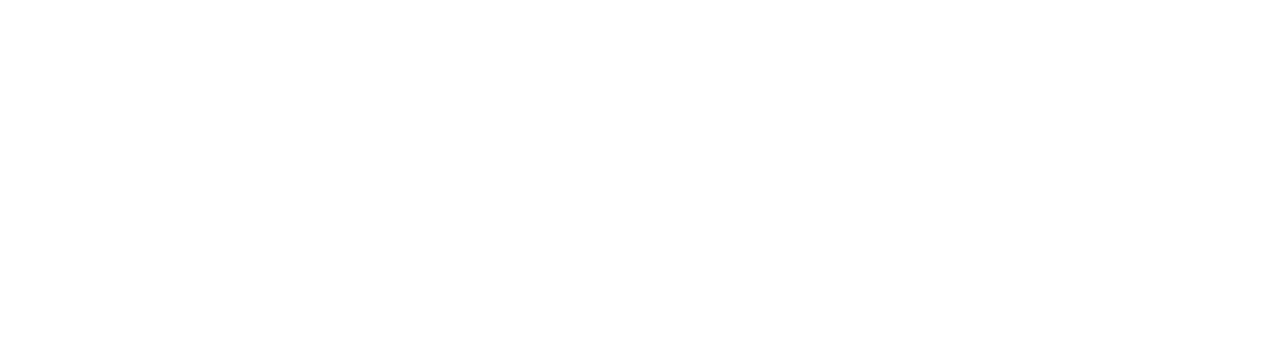
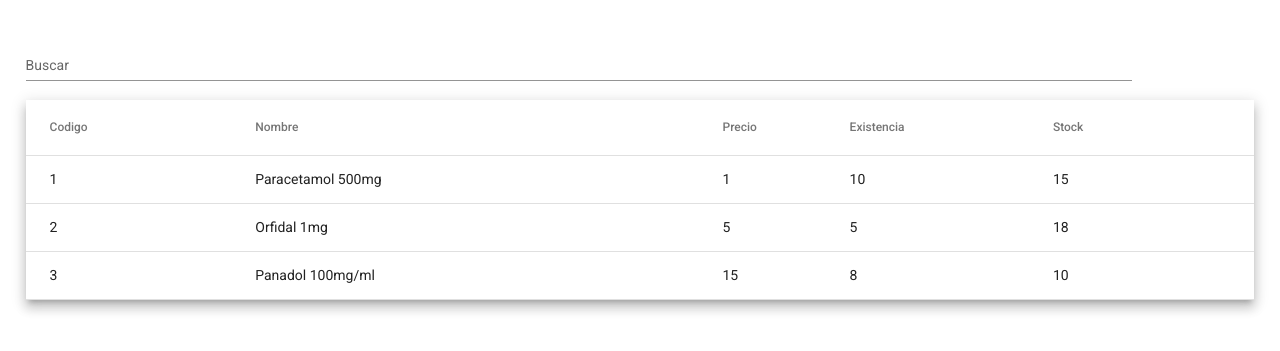
Before and after one commit to Babelfarma3/Fronted, an Angular app: page /ListaDeProductos in a window 1280 px wide. Before the commit this address led to /. Shown: the part 119-470 px from the top of the page. Built offline with nearby package versions, Linux system fonts and the light colour scheme.

Commit message:
Products List

```diff
--- a/src/app/app-routing.module.ts
+++ b/src/app/app-routing.module.ts
@@ -1,3 +1,4 @@
+import { Frame25Component } from './components/frame25/frame25.component';
 import { Frame11Component } from './components/frame11/frame11.component';
 import { Frame3Component } from './components/frame3/frame3.component';
 import { Frame8Component } from './components/frame8/frame8.component';
@@ -19,6 +20,7 @@ const routes: Routes = [
   {path: 'Login', component: Frame8Component},
   {path: 'Contacatanos', component: Frame3Component},
   {path: 'Inicio', component: Frame11Component},
+  {path: 'ListaDeProductos', component: Frame25Component},
 ];
 
 @NgModule({
--- a/src/app/components/frame25/frame25.component.css
+++ b/src/app/components/frame25/frame25.component.css
@@ -0,0 +1,9 @@
+
+table{
+    width: 100%;
+}
+mat-form-field{
+    margin-top: 10%;
+    font-size: 14px;
+    width: 90%;
+}
--- a/src/app/components/frame25/frame25.component.html
+++ b/src/app/components/frame25/frame25.component.html
@@ -1,32 +1,34 @@
-<mat-form-field appearance="standard">
-    <mat-label>Filter</mat-label>
-    <input matInput (keyup)="applyFilter($event)" placeholder="Ex. ium" #input>
+<div style="margin: 2%">
+  <mat-form-field appearance="standard">
+    <mat-label>Buscar</mat-label>
+    <input matInput (keyup)="applyFilter($event)" placeholder="Buscar producto" #input>
   </mat-form-field>
 
   <table mat-table [dataSource]="dataSource" class="mat-elevation-z8">
 
-    <!-- Position Column -->
-    <ng-container matColumnDef="position">
-      <th mat-header-cell *matHeaderCellDef> No. </th>
-      <td mat-cell *matCellDef="let element"> {{element.position}} </td>
+    <ng-container matColumnDef="codigo">
+      <th mat-header-cell *matHeaderCellDef>Codigo</th>
+      <td mat-cell *matCellDef="let element"> {{element.codigo}} </td>
     </ng-container>
 
-    <!-- Name Column -->
-    <ng-container matColumnDef="name">
-      <th mat-header-cell *matHeaderCellDef> Name </th>
-      <td mat-cell *matCellDef="let element"> {{element.name}} </td>
+    <ng-container matColumnDef="nombre">
+      <th mat-header-cell *matHeaderCellDef>Nombre</th>
+      <td mat-cell *matCellDef="let element"> {{element.nombre}} </td>
     </ng-container>
 
-    <!-- Weight Column -->
-    <ng-container matColumnDef="weight">
-      <th mat-header-cell *matHeaderCellDef> Weight </th>
-      <td mat-cell *matCellDef="let element"> {{element.weight}} </td>
+    <ng-container matColumnDef="precio">
+      <th mat-header-cell *matHeaderCellDef>Precio</th>
+      <td mat-cell *matCellDef="let element"> {{element.precio}} </td>
     </ng-container>
 
-    <!-- Symbol Column -->
-    <ng-container matColumnDef="symbol">
-      <th mat-header-cell *matHeaderCellDef> Symbol </th>
-      <td mat-cell *matCellDef="let element"> {{element.symbol}} </td>
+    <ng-container matColumnDef="existencia">
+      <th mat-header-cell *matHeaderCellDef>Existencia</th>
+      <td mat-cell *matCellDef="let element"> {{element.existencia}} </td>
+    </ng-container>
+
+    <ng-container matColumnDef="stock">
+      <th mat-header-cell *matHeaderCellDef>Stock</th>
+      <td mat-cell *matCellDef="let element"> {{element.stock}} </td>
     </ng-container>
 
     <tr mat-header-row *matHeaderRowDef="displayedColumns"></tr>
@@ -37,3 +39,4 @@
       <td class="mat-cell" colspan="4">No data matching the filter "{{input.value}}"</td>
     </tr>
   </table>
+</div>
--- a/src/app/components/frame25/frame25.component.ts
+++ b/src/app/components/frame25/frame25.component.ts
@@ -9,7 +9,7 @@ import { MatTableDataSource } from '@angular/material/table';
   styleUrls: ['./frame25.component.css']
 })
 export class Frame25Component implements OnInit {
-  displayedColumns: string[] = ['Código', 'Nombre', 'Precio', 'Existencia', 'Stock', 'Opciones'];
+  displayedColumns: string[] = ['codigo', 'nombre', 'precio', 'existencia', 'stock'];
   dataSource = new MatTableDataSource<Product>();
 
   products: Product[] = [];
--- a/src/app/components/frame8/frame8.component.html
+++ b/src/app/components/frame8/frame8.component.html
@@ -7,7 +7,7 @@
         <input type="email" class="form-control" placeholder="Ingresa tu usuario">
         <input type="password" class="form-control" placeholder="Ingresa tu contraseña">
         <button mat-raised-button routerLink="/Inicio">Iniciar Sesión</button>
-        <p class="link">¿Has olvidado tu contraseña?</p>
+        <p class="link" routerLink="/ListaDeProductos">¿Has olvidado tu contraseña?</p>
         <p class="link2">Al registrarte, aceptas nuestras Condiciones de uso y Política de privacidad
         </p>
         <p class="link3" routerLink="/registrotipo">¿No tienes una cuenta? Registrate</p>
--- a/src/app/components/shared/angular-material/angular-material.module.ts
+++ b/src/app/components/shared/angular-material/angular-material.module.ts
@@ -7,6 +7,7 @@ import { MatChipsModule } from '@angular/material/chips';
 import { MatSelectModule } from '@angular/material/select';
 import { MatTableModule } from '@angular/material/table';
 import { MatFormFieldModule } from '@angular/material/form-field';
+import { MatInputModule } from '@angular/material/input';
 
 
 
@@ -21,6 +22,7 @@ import { MatFormFieldModule } from '@angular/material/form-field';
     MatSelectModule,
     MatTableModule,
     MatFormFieldModule,
+    MatInputModule,
   ],
   exports:[
     MatToolbarModule,
@@ -30,6 +32,7 @@ import { MatFormFieldModule } from '@angular/material/form-field';
     MatSelectModule,
     MatTableModule,
     MatFormFieldModule,
+    MatInputModule,
 ]
 })
 export class AngularMaterialModule { }
```
